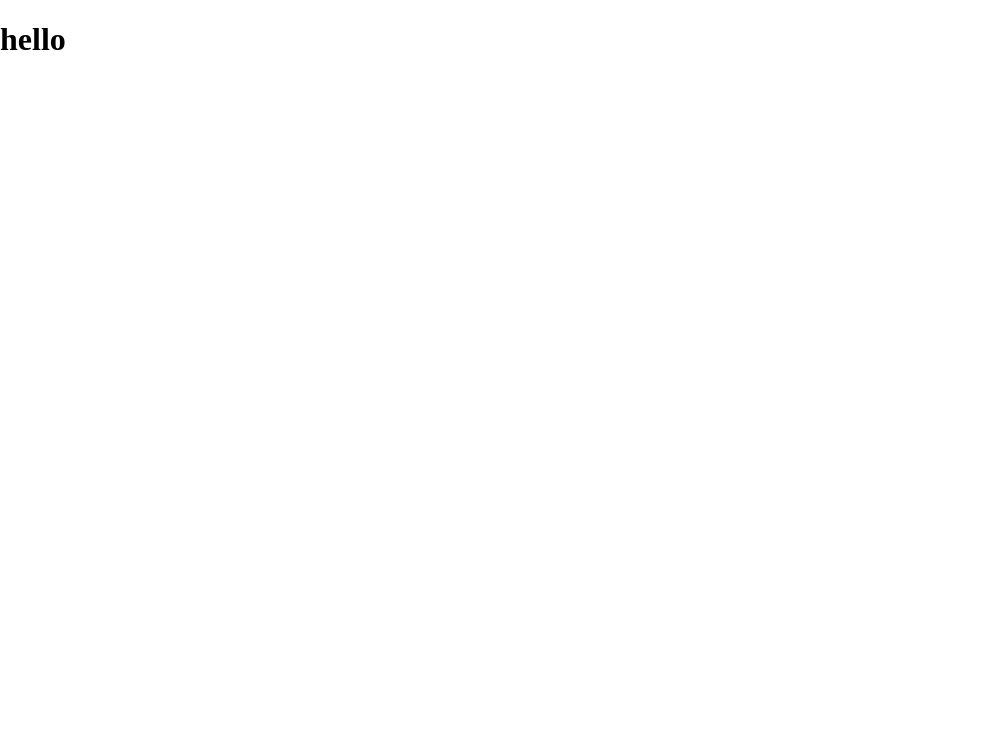
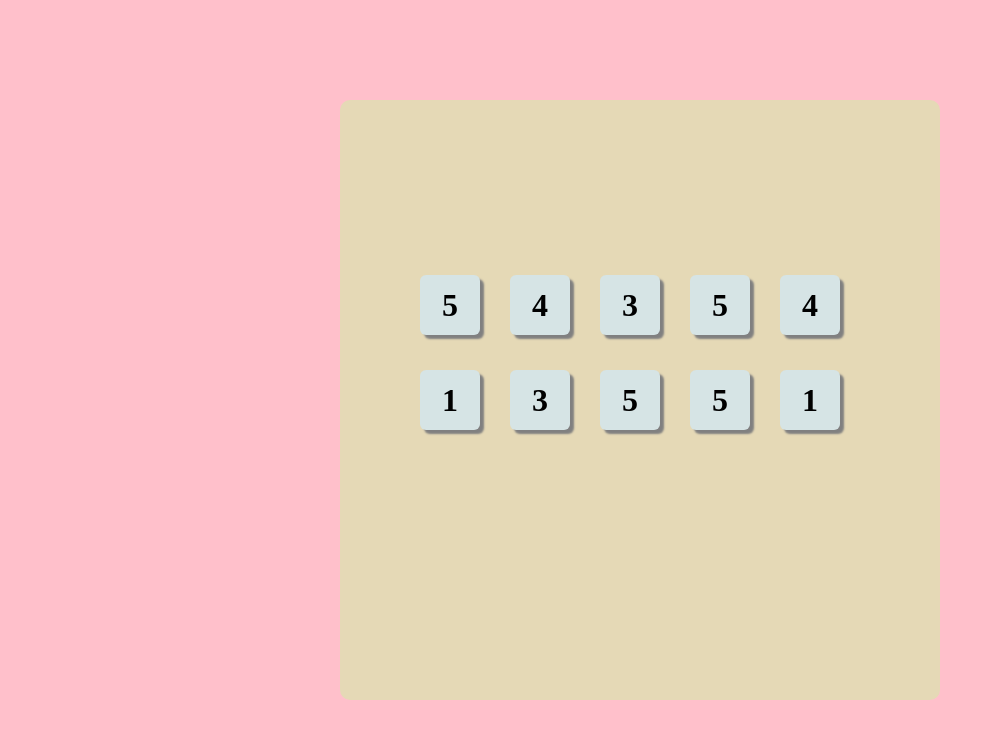
Before and after one commit to heyou88/Rolling-dice-game, a React (Vite) app: page / in a window 1280 px wide. Shown: the top 738 px of the page, without its empty margins (0-1002 px from the left). Built offline with nearby package versions, Linux system fonts and the light colour scheme.

Commit message:
Die componets

```diff
--- a/src/App.css
+++ /dev/null
@@ -1,50 +0,0 @@
-* {
-  box-sizing: border-box;
-}
-
-body {
-  margin: 0;
-}
-
-
-/* #root {
-  max-width: 1280px;
-  margin: 0 auto;
-  padding: 2rem;
-  text-align: center;
-}
-
-.logo {
-  height: 6em;
-  padding: 1.5em;
-  will-change: filter;
-}
-.logo:hover {
-  filter: drop-shadow(0 0 2em #646cffaa);
-}
-.logo.react:hover {
-  filter: drop-shadow(0 0 2em #61dafbaa);
-}
-
-@keyframes logo-spin {
-  from {
-    transform: rotate(0deg);
-  }
-  to {
-    transform: rotate(360deg);
-  }
-}
-
-@media (prefers-reduced-motion: no-preference) {
-  a:nth-of-type(2) .logo {
-    animation: logo-spin infinite 20s linear;
-  }
-}
-
-.card {
-  padding: 2em;
-}
-
-.read-the-docs {
-  color: #888;
-} */
--- a/src/App.jsx
+++ b/src/App.jsx
@@ -1,8 +1,27 @@
 import React from "react"
 import ReactDOM from "react-dom"
+import Die from "./component/die"
 export default function App (){
+
+
+    let numbers = [];
+    for(let a=0; a<10; a++){
+      numbers.push(Math.floor(Math.random()*6))
+  }
+  const Cards= numbers.map(number=>{
+    return(
+      <Die number={number} />
+    )
+  }
+
+    )
+
   return(
-    <h1>hello</h1>
+    <div className="main">
+      <div className="die-grid" >
+         {Cards}
+      </div>
+    </div>
   )
 }
 
--- /dev/null
+++ b/src/component/die.jsx
@@ -0,0 +1,9 @@
+import React from "react"
+import ReactDOM from "react-dom"
+export default function Die (props){
+  return(
+    <div >
+      <div className="die-face"><h1>{props.number}</h1></div>
+    </div>
+  )
+}
--- a/src/index.css
+++ b/src/index.css
@@ -4,7 +4,45 @@
 
 body {
   margin: 0;
+  background-color: pink;
+  padding: 100px;
 }
+
+.main{
+background-color: #E5D9B6 ;
+border-radius: 10%;
+height: 600px;
+width: 600px;
+border-radius: 10px;
+display: block;
+margin-left: auto;
+margin-right: auto;
+display:flex;
+justify-content: center;
+align-items: center;
+}
+
+.die-face{
+background-color: #D6E4E5;
+border-radius: 10%;
+height: 60px;
+width: 60px;
+box-shadow:4px 4px 2px gray ;
+padding:0px;
+display:flex;
+justify-content: center;
+align-items: center;
+cursor: pointer;
+}
+
+.die-grid{
+  display:grid;
+  grid-template-columns: 80px 80px 80px 80px 80px;
+  grid-template-rows: 80px auto 80px;
+  column-gap: 10px;
+  row-gap: 15px;
+}
+
 
 
 /* :root {
```
